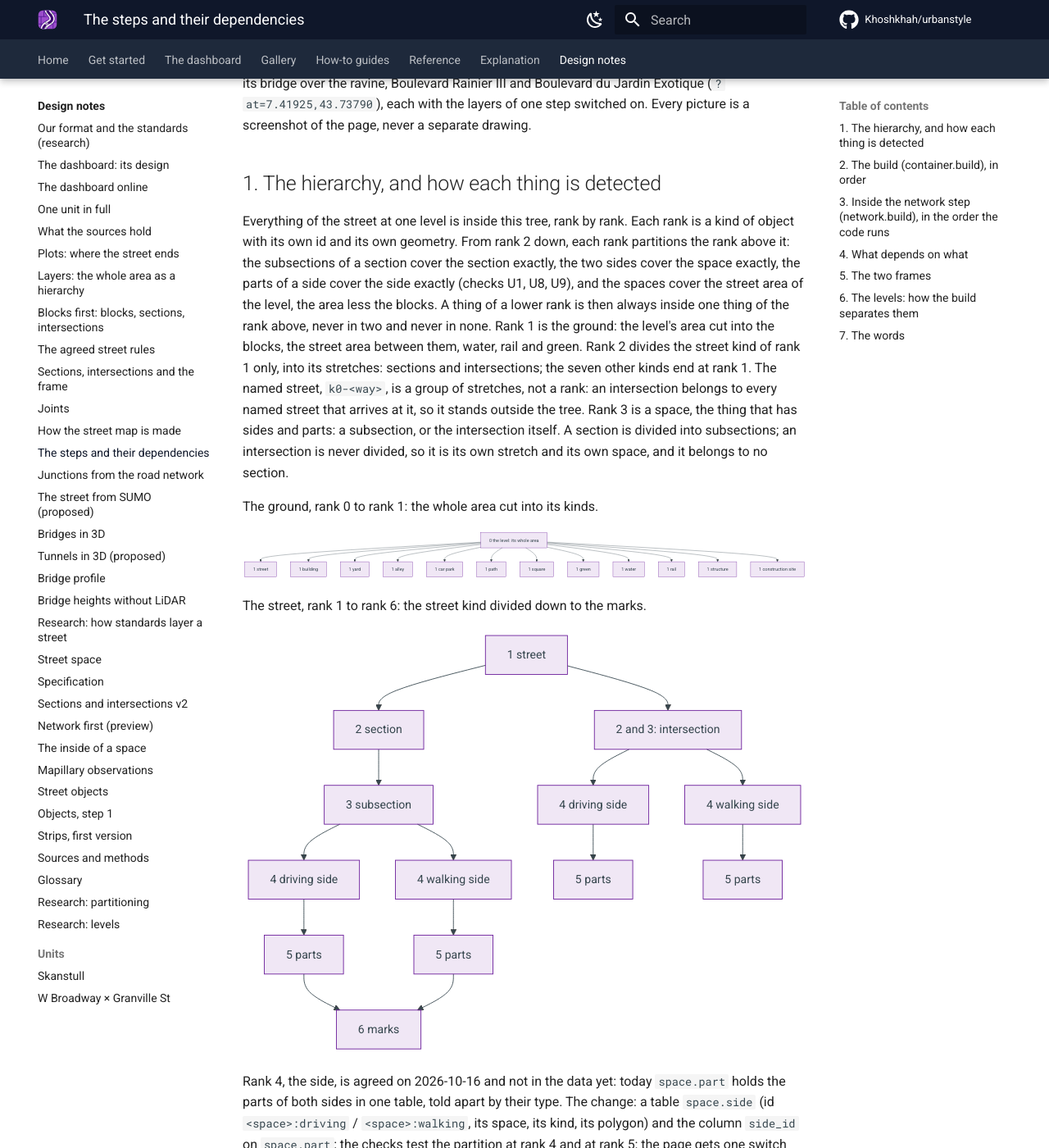
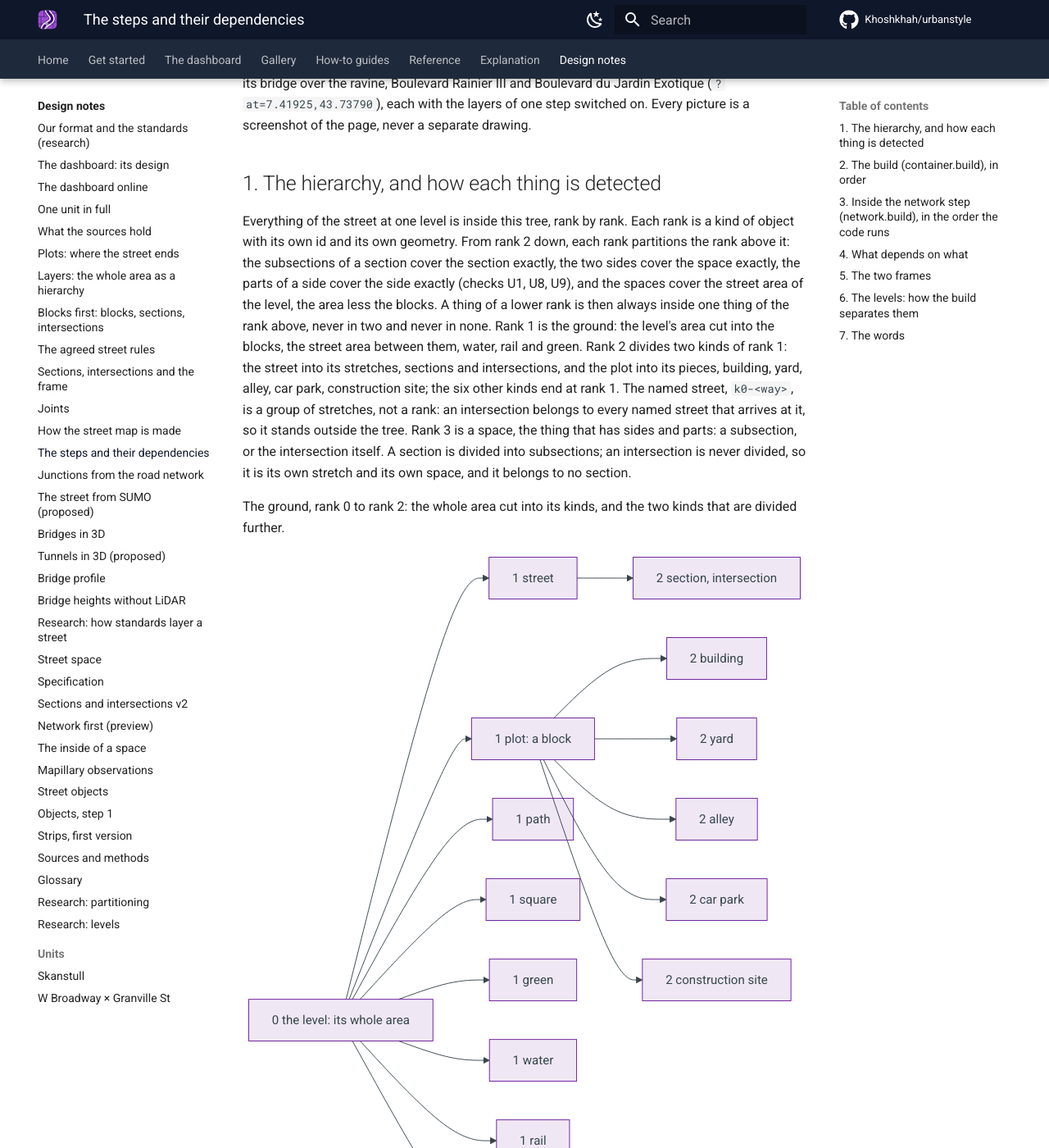
Before and after one commit to Khoshkhah/urbanstyle, an MkDocs documentation site: the page built from docs/design/steps.md, in a window 1280 px wide and 1400 px high, scrolled down 350 px. Shown: the whole window at 82% size. Built offline with MkDocs 1.6.1 and Material for MkDocs 9.7.7, drawn with Linux system fonts in a browser that asks for light colours; comment, search, counter and statistics services are not loaded; some of the changed text lies outside the part shown.

Commit message:
ground.py: the kinds partition the area exactly (rank 1 of steps.md); checks G2 at 0.01 m2 and G3 the gap; build --from ground; the doc's ranks 0 to 2
ground.py: each kind less every kind before it in the order of precedence, and what no kind covers, whatever its size, joins the
kind it shares the most edge with. Before: a sliver under 0.5 m2 was dropped (32 m2 of gaps on Monaco) and a sliver joined its
neighbour with a 1 cm buffer that overlapped the pieces round it (34 m2 of overlaps). checks.py: G2 tests overlaps over 0.01 m2,
G3 the area less the kinds' union over 0.01 m2. container.py, cli.py:  runs the ground steps only, from
OUT.before-ground (Monaco 7 min). steps.md: rank 1 the eight kinds of the ground, rank 2 the street's stretches and the plot's
pieces; the ground diagram left to right (Kaveh, 2026-10-16).

Co-Authored-By: Claude Fable 5.1 <noreply@anthropic.com>

````diff
--- a/docs/design/steps.md
+++ b/docs/design/steps.md
@@ -16,28 +16,30 @@ geometry. From rank 2 down, each rank partitions the rank above it: the subsecti
 sides cover the space exactly, the parts of a side cover the side exactly (checks U1, U8, U9), and the spaces cover the street area
 of the level, the area less the blocks. A thing of a lower rank is then always inside one thing of the rank above, never in two and
 never in none. Rank 1 is the ground: the level's area cut into the blocks, the street area between them, water, rail and green.
-Rank 2 divides the street kind of rank 1 only, into its stretches: sections and intersections; the seven other kinds end at
-rank 1. The named street, `k0-<way>`, is a group of stretches, not a rank: an intersection belongs to every named street that
+Rank 2 divides two kinds of rank 1: the street into its stretches, sections and intersections, and the plot into its pieces,
+building, yard, alley, car park, construction site; the six other kinds end at rank 1. The named street, `k0-<way>`, is a group of stretches, not a rank: an intersection belongs to every named street that
 arrives at it, so it stands outside the tree. Rank 3 is a space, the thing that has sides and parts: a subsection, or the
 intersection itself. A section is divided into subsections; an intersection is never divided, so it is its own stretch and its own
 space, and it belongs to no section.
 
-The ground, rank 0 to rank 1: the whole area cut into its kinds.
+The ground, rank 0 to rank 2: the whole area cut into its kinds, and the two kinds that are divided further.
 
 ```mermaid
-flowchart TD
+flowchart LR
     L0[0 the level: its whole area] --> K1[1 street]
-    L0 --> K2[1 building]
-    L0 --> K3[1 yard]
-    L0 --> K4[1 alley]
-    L0 --> K5[1 car park]
-    L0 --> K6[1 path]
-    L0 --> K7[1 square]
-    L0 --> K8[1 green]
-    L0 --> K9[1 water]
-    L0 --> K10[1 rail]
-    L0 --> K11[1 structure]
-    L0 --> K12[1 construction site]
+    L0 --> K2[1 plot: a block]
+    L0 --> K3[1 path]
+    L0 --> K4[1 square]
+    L0 --> K5[1 green]
+    L0 --> K6[1 water]
+    L0 --> K7[1 rail]
+    L0 --> K8[1 structure]
+    K1 --> S2[2 section, intersection]
+    K2 --> B1[2 building]
+    K2 --> B2[2 yard]
+    K2 --> B3[2 alley]
+    K2 --> B4[2 car park]
+    K2 --> B5[2 construction site]
 ```
 
 The street, rank 1 to rank 6: the street kind divided down to the marks.
@@ -72,13 +74,17 @@ the level from OSM's `layer` tag, else bridge 1, tunnel -1, else 0. Checks: P1-P
 count, a missing `layer`, is fixed here and nowhere lower.
 
 **Rank 1. The ground**, table `space.ground` (every piece with its kind), `space.block` (the blocks).
-What: the whole area of rank 0 cut into kinds (`ground.py`): **street** (the street area between the blocks: the roads with their
-walking sides), and inside the blocks **building**, **yard**, **alley** (a service road inside a block), **car park**; beside them
-**path** (a space of footpaths with no road), **square** (a pedestrian place), **green**, **water**, **rail**, **structure**,
-**construction site**. The kinds partition the area (G1: no piece of unknown kind; G2: no overlap over 0.5 m²). Measured on Monaco
-on 2026-10-16: the kinds add up to 2,390,515 m², their union is 2,390,481 m², the area 2,390,513 m²: the overlaps total 34 m² in
-2.39 km², none over 0.9 m², and the gaps 32 m², slivers at the 5 cm simplification. Only the street kind is divided further, at
-rank 2; the other kinds end here, with their surfaces (`space.surface`, `space-layers.md`).
+What: the whole area of rank 0 cut into eight kinds (`ground.py`): **street** (the street area between the blocks: the roads
+with their walking sides), **plot** (a block: the land between the streets, `space.block`), **path** (a space of footpaths with no
+road), **square** (a pedestrian place), **green**, **water**, **rail**, **structure**. Two kinds are divided further at rank 2: the
+street into sections and intersections, the plot into **building**, **yard**, **alley** (a service road inside the block), **car
+park** and **construction site** (`space.ground` holds these five as the plot's pieces). The kinds partition the area exactly (`ground.py`, 2026-10-16): each kind is cut in the order of
+precedence less every kind before it, and what no kind covers, whatever its size, joins the kind it shares the most edge with. The
+checks: G1, no piece of unknown kind; G2, no two kinds overlap by over 0.01 m²; G3, the area less the kinds' union is under
+0.01 m². Before this rule the measurement on Monaco gave overlaps of 34 m² and gaps of 32 m² in 2.39 km², slivers at the 5 cm
+simplification: a sliver under 0.5 m² was dropped, and a sliver joined its neighbour with a 1 cm buffer that overlapped the pieces
+round it. Only the street kind is divided further, at rank 2; the other kinds end here, with their surfaces (`space.surface`,
+`space-layers.md`). A fix in `ground.py` is tested with `build --from ground` (Monaco: 7 min).
 How: the blocks from the street lines of rank 0, the footways and a city's parcels (`blocks.md`); the street area is what is left
 between the blocks; water, rail and green from OSM's areas. Checks: B1 and B6 (the blocks), G1 and G2 (the ground). A block edge off
 is fixed here.
````
Also changed, not shown: AGENTS.md (+4 -3 lines), docs/HANDOFF.md (+1 -1 lines), 4 other files.
